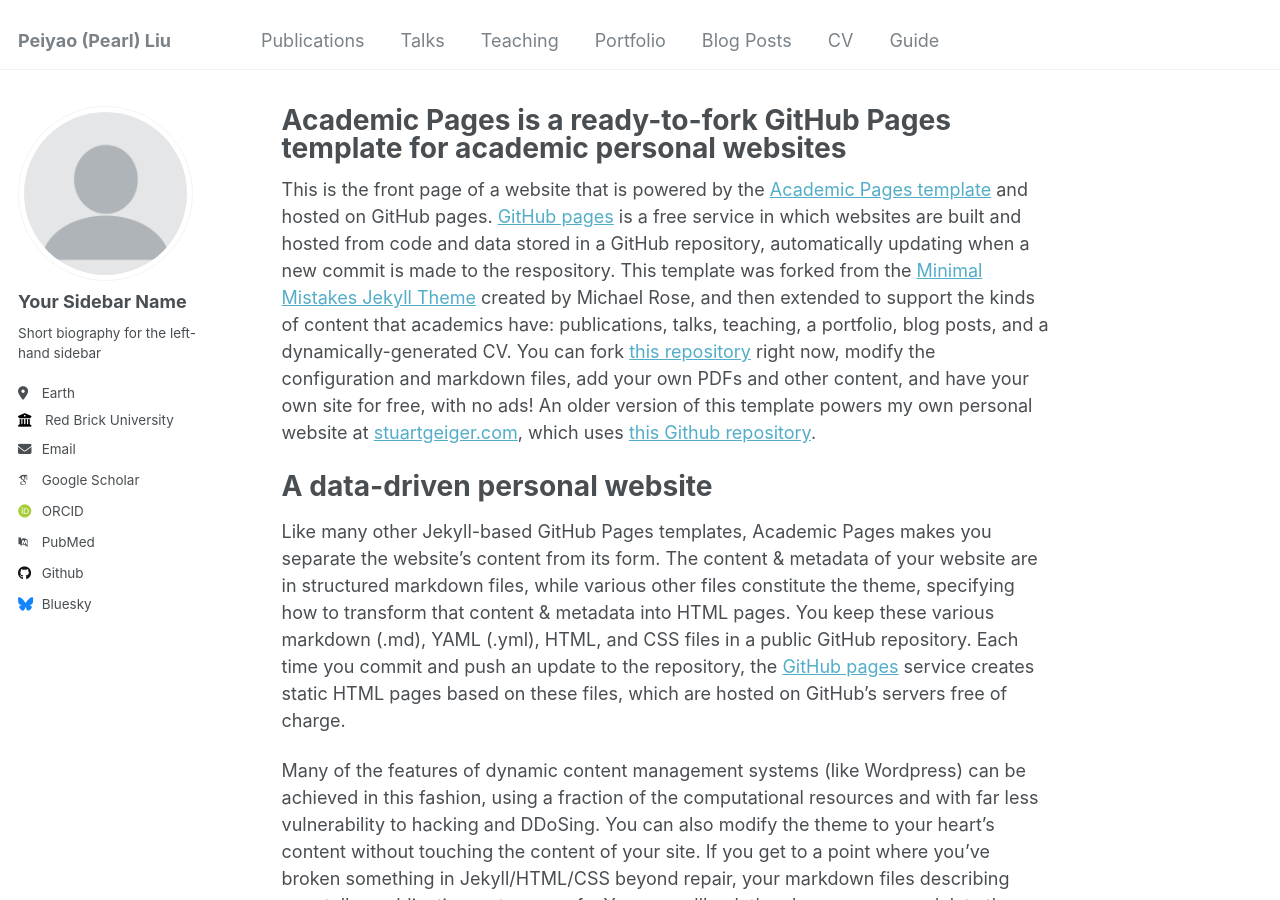
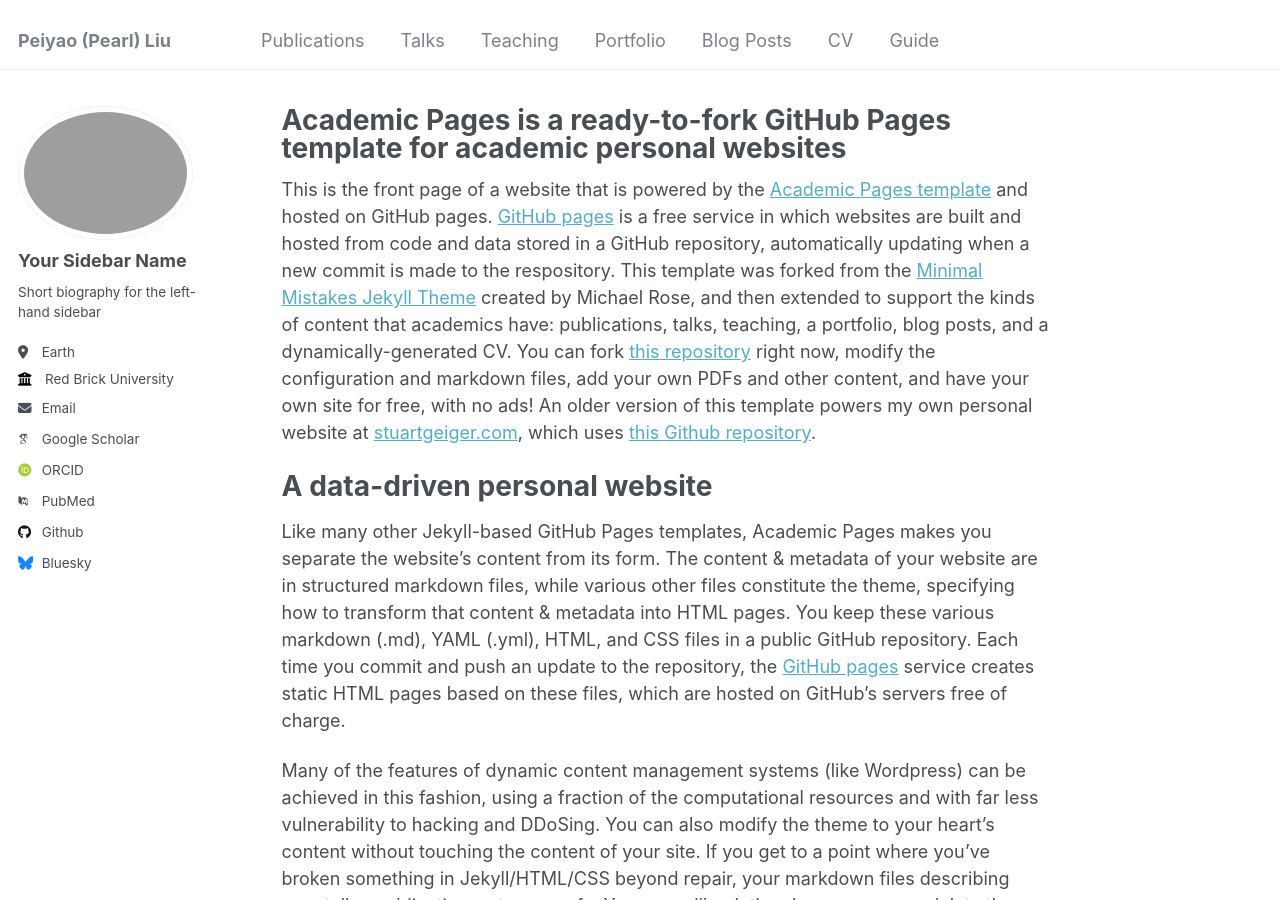
Before and after one commit to PearlLiu-Dev/pearlliu-dev.github.io, a Jekyll site: the page built from _pages/about.md, in a window 1280 px wide and 900 px high. Built offline with Jekyll 4.4.1, drawn with Linux system fonts in a browser that asks for light colours; some web fonts are replaced.

Commit message:
Update _config.yml

```diff
--- a/_config.yml
+++ b/_config.yml
@@ -21,7 +21,7 @@
 #               Additional customization can be done by editing /_includes/author-profile.html
 author:
   # Biographic information
-  avatar           : "profile.png"
+  avatar           : "profile_pearl.png"
   name             : "Your Sidebar Name"
   pronouns         : # example: "she/her"
   bio              : "Short biography for the left-hand sidebar"
```
